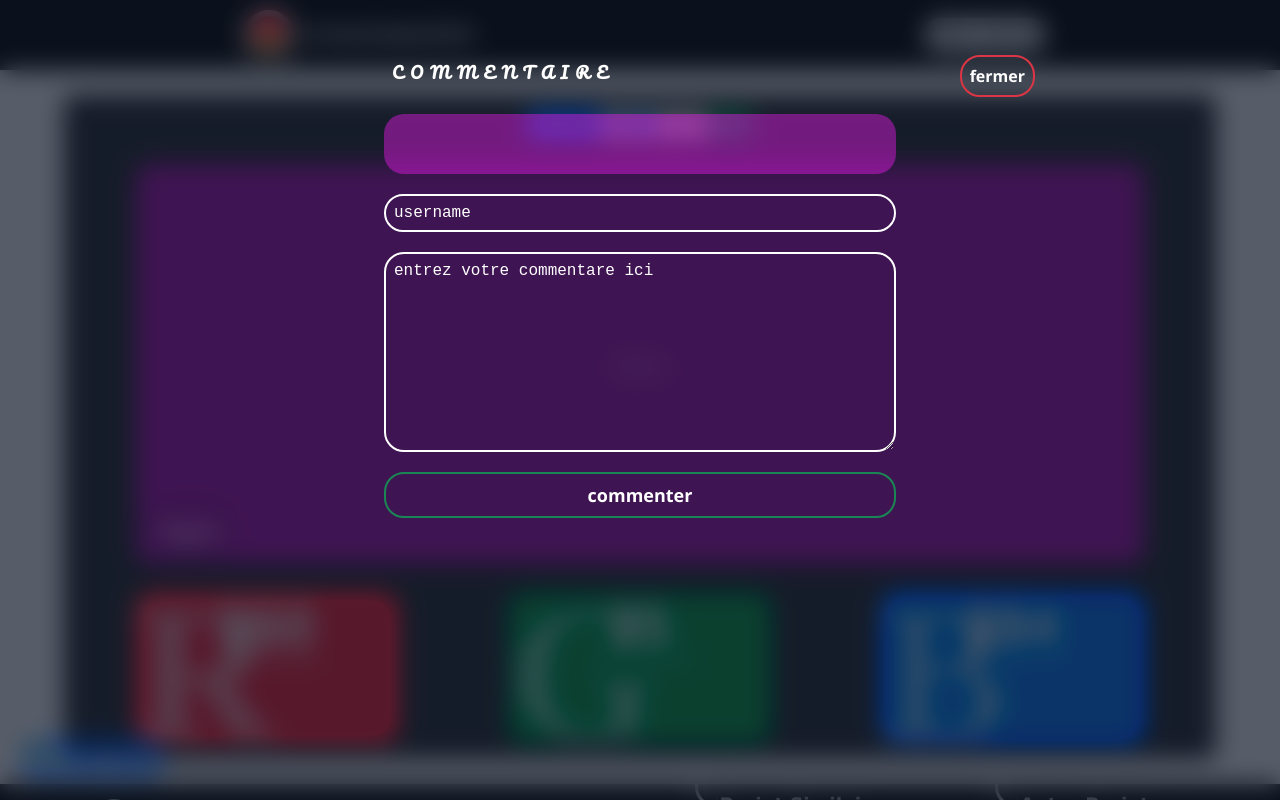
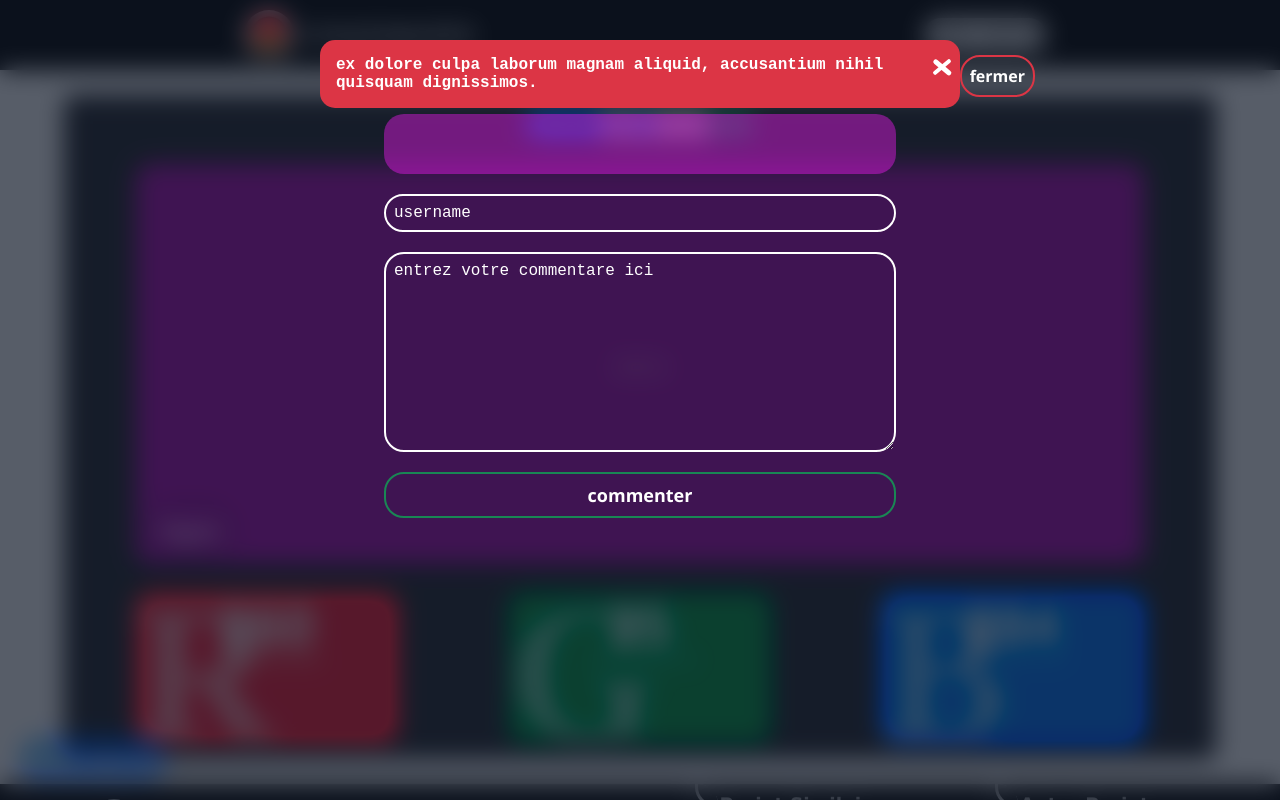
Before and after one commit to Tostenn/colorland, a PHP site: page / in a window 1280 px wide. Run offline with PHP 8.4, Linux system fonts and the light colour scheme.

Commit message:
mise en forme de style de notif

```diff
--- a/index.html
+++ b/index.html
@@ -10,6 +10,7 @@
     <link rel="stylesheet" href="static/css/pop.css">
     <link rel="stylesheet" href="static/css/avis.css">
     <link rel="stylesheet" href="static/css/index.css">
+    <link rel="stylesheet" href="static/css/alertMsg.css">
     <link rel="stylesheet" href="static/css/responsive.css">
     <link rel="icon" type="image/x-icon" href="ico.ico">
 </head>
@@ -71,8 +72,7 @@
                 </div>
             </div>
         </template>
-        <div class="ppoopp">
-        </div>
+        <div class="ppoopp"></div>
     </section>
 
     <form id="ch-color">
@@ -127,6 +127,17 @@
         </div>
     </section>
 
+    <section class="alert">
+        <!-- <template class="article-alert"> -->
+            <article>
+                <p> ex dolore culpa laborum magnam aliquid, accusantium nihil quisquam
+                    dignissimos.
+                </p>
+                <div class="croix"></div>
+            </article>
+        <!-- </template> -->
+    </section>
+
     <footer>
         <div class="container">
             <a href="https://github.com/Tostenn">
--- /dev/null
+++ b/static/css/alertMsg.css
@@ -0,0 +1,60 @@
+
+.alert{
+    position: fixed;
+    top: 20px;
+    z-index: 2;
+    width: 100%;
+}
+
+.alert article{
+    margin: 20px auto;
+    padding: 1em;
+    font-family: 'Courier New', Courier, monospace;
+    color: var(--cl-blanc);
+    background-color: var(--cl-red);
+    display: flex;
+    justify-content: space-between;
+    width: 50%;
+    border-radius: 15px;
+    font-weight: bold;
+    animation: art-alert .5s 1 forwards;
+    opacity: 0;
+    transform: translatey(50px);
+}
+@keyframes art-alert {
+    100%{
+        opacity: 1;
+        transform: translatey(0);
+
+    }
+}
+.alert article.destroy{
+    animation: des-alert .5s 1 forwards;
+}
+@keyframes des-alert {
+    100%{
+        opacity: 0;
+        transform: translatey(50px);
+
+    }
+}
+.alert .croix{
+    height: 22px;
+    width: 5px;
+    background-color: var(--cl-blanc);
+    position: relative;
+    transform: rotate(50deg);
+    border-radius: 18px;
+}
+.alert .croix::after{
+    position: absolute;
+    content: '';
+    height: inherit;
+    width: inherit;
+    background-color: inherit;
+    border-radius: inherit;
+    transform: rotate(80deg);
+}
+
+.cl-r{background-color: var(--cl-red);}
+.cl-v{background-color: var(--cl-green);}
--- a/static/css/avis.css
+++ b/static/css/avis.css
@@ -45,7 +45,7 @@
 .avis .omb.active{
     display: block;
     position: fixed;
-    z-index: 5;
+    z-index: 2;
     inset: 0;
     backdrop-filter: blur(12px) saturate(180%);
     -webkit-backdrop-filter: blur(16px) saturate(180%);
```
